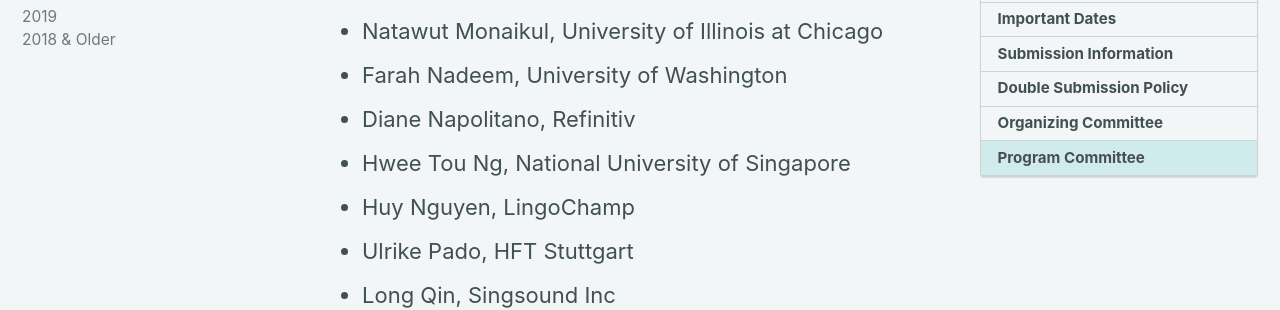
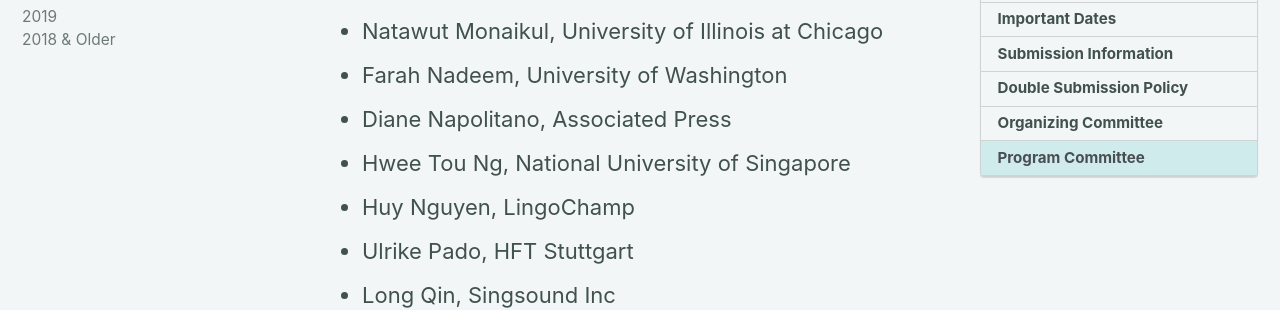
Before and after one commit to sigedu-org/website, a Jekyll site: the page built from _pages/bea/current.md, in a window 1280 px wide and 900 px high, scrolled down 10506 px. Shown: the part 154-464 px from the top of the window. Built offline with Jekyll 4.4.1, drawn with Linux system fonts in a browser that asks for light colours; cached includes are drawn as plain includes; nearby versions of some CDN libraries.

Commit message:
Fix affiliation.

```diff
--- a/_pages/bea/current.md
+++ b/_pages/bea/current.md
@@ -190,7 +190,7 @@ Papers being submitted both to BEA and another conference or workshop must:
 - Detmar Meurers, University of Tübingen
 - Natawut Monaikul, University of Illinois at Chicago
 - Farah Nadeem, University of Washington
-- Diane Napolitano, Refinitiv
+- Diane Napolitano, Associated Press
 - Hwee Tou Ng, National University of Singapore
 - Huy Nguyen, LingoChamp
 - Ulrike Pado, HFT Stuttgart
```
